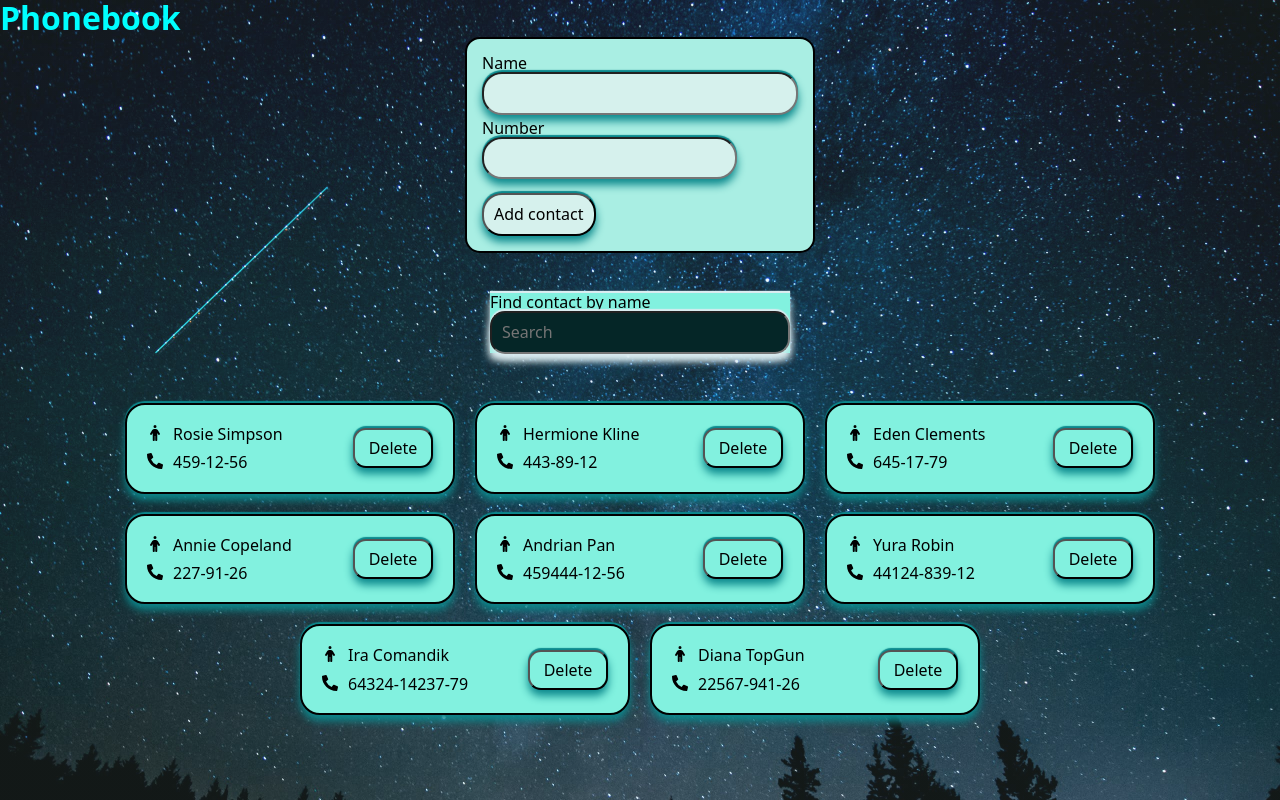
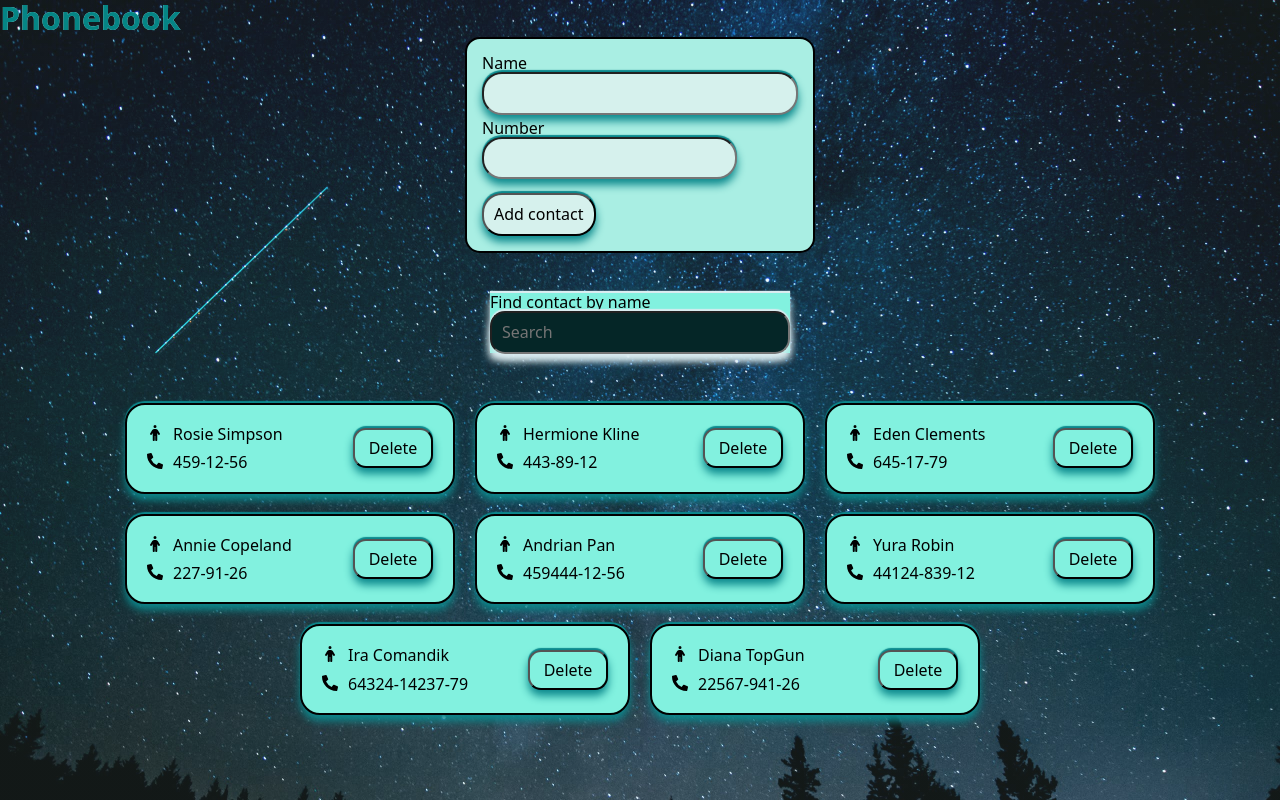
Before and after one commit to Masenko2604/goit-react-hw-06, a React (Vite) app: page / in a window 1280 px wide. Built offline with nearby package versions, Linux system fonts and the light colour scheme.

Commit message:
Update index.css

```diff
--- a/src/index.css
+++ b/src/index.css
@@ -13,7 +13,8 @@
   background-size: cover;
 }
 h1 {
-  color: aqua;
+  color: rgb(5, 133, 133);
+  text-shadow: 0 0.4px 0.4px #c4f3f4;
 }
 
 h1,
```
